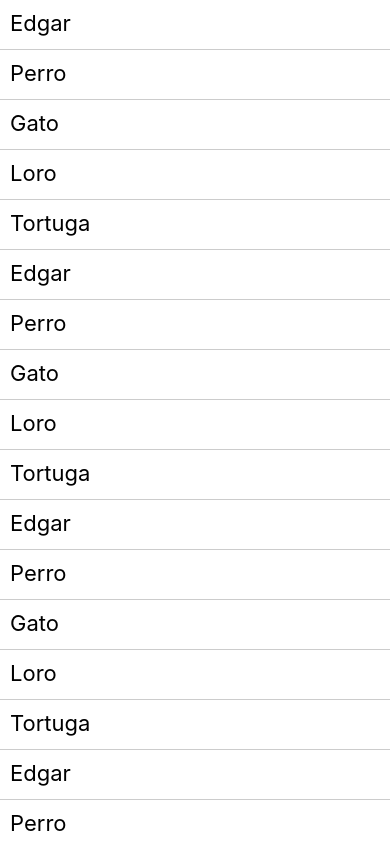
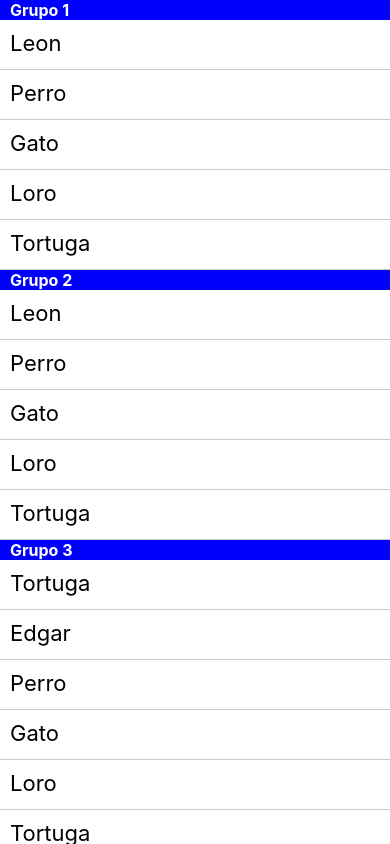
Before and after one commit to The3dgar/reactNative_helloWorld, a React Native app: screen / in a window 390 px wide. Built offline with nearby package versions, Linux system fonts and the light colour scheme.

Commit message:
test with SectionList

```diff
--- a/App.js
+++ b/App.js
@@ -1,47 +1,74 @@
 import React, { useState } from "react";
-import { StyleSheet, Text, View, FlatList, Platform,StatusBar, SectionList} from "react-native";
+import {
+  StyleSheet,
+  Text,
+  View,
+  Platform,
+  StatusBar,
+  SectionList,
+} from "react-native";
 import { render } from "react-dom";
-const data = [
-  { key: "1", name: "Edgar" },
+
+export default function App() {
+  return (
+    <View style={styles.container}>
+      <SectionList
+        sections={[
+          {
+            title: "Grupo 1",
+            data: [
+              { key: "1", name: "Leon" },
               { key: "2", name: "Perro" },
               { key: "3", name: "Gato" },
               { key: "4", name: "Loro" },
               { key: "5", name: "Tortuga" },
-  { key: "6", name: "Edgar" },
+            ],
+          },
+          {
+            title: "Grupo 2",
+            data: [
+              { key: "6", name: "Leon" },
               { key: "7", name: "Perro" },
               { key: "8", name: "Gato" },
               { key: "9", name: "Loro" },
+              { key: "10", name: "Tortuga" },
+            ],
+          },
+          {
+            title: "Grupo 3",
+            data: [
               { key: "10", name: "Tortuga" },
               { key: "11", name: "Edgar" },
               { key: "12", name: "Perro" },
               { key: "13", name: "Gato" },
               { key: "14", name: "Loro" },
               { key: "15", name: "Tortuga" },
-  { key: "16", name: "Edgar" },
-  { key: "17", name: "Perro" },
-  { key: "18", name: "Gato" },
-  { key: "19", name: "Loro" },
-  { key: "20", name: "Tortuga" },
-]
-export default function App() {
-  return (
-    <View style={styles.container}>
-      <FlatList
-        data={data}
+            ],
+          },
+        ]}
         renderItem={({ item }) => <Text style={styles.item}>{item.name}</Text>}
-      ></FlatList>
+        renderSectionHeader={({ section }) => <Text style={styles.section}>{section.title}</Text>}
+      ></SectionList>
     </View>
   );
 }
 
 const styles = StyleSheet.create({
-  item:{
-    padding:10,
-    fontSize:22,
-    height:50,
-    borderBottomColor:"#ccc",
+  section:{
+    fontSize:16,
+    fontWeight: "bold",
+    backgroundColor: "blue",
+    paddingLeft: 10,
+    color: "white"
+
+  },
+  item: {
+    padding: 10,
+    fontSize: 22,
+    height: 50,
+    borderBottomColor: "#ccc",
     borderBottomWidth: 1,
-    width: "100%"
+    width: "100%",
   },
   container: {
     flex: 1,
```
Lines whose indentation alone changed are shown as unchanged.
